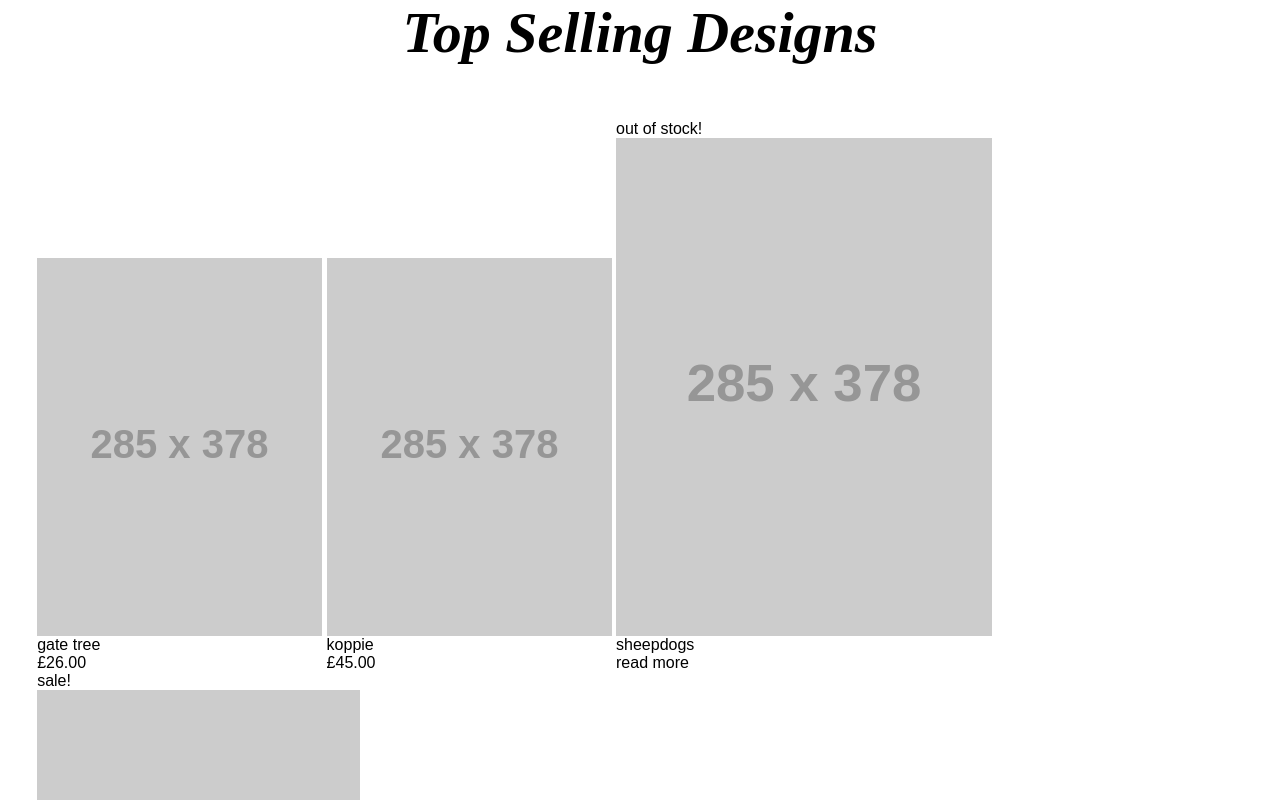
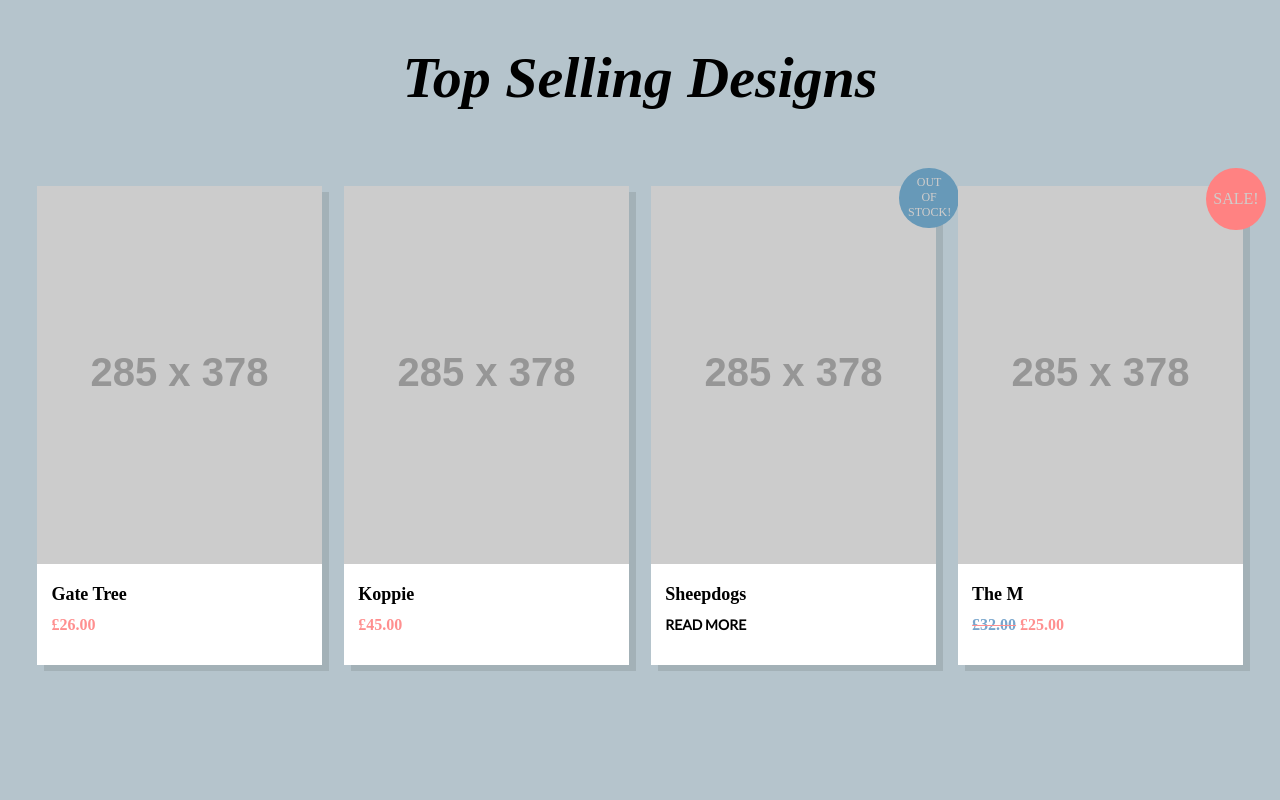
Before and after one commit to Abhijeet-Portfolio/fonto-template-sass, a website: page index.html in a window 1280 px wide. Shown: the part 3220-4020 px from the top of the page. Drawn offline with nearby package versions, Linux system fonts and the light colour scheme; files that its build step writes are made by us from their sources; placeholder pictures from the web are drawn by us; a web font is replaced by a local one.

Commit message:
selling scss done

```diff
--- /dev/null
+++ b/assets/sass/pages/_selling.scss
@@ -0,0 +1,68 @@
+// selling section start
+
+.selling {
+    padding-bottom: 144px;
+    background-color: $primary-background-color;
+
+    h2 { padding: 120px 0 75px;}
+
+    ul { @include flex(row,space-between);}
+
+    li {
+        position: relative;
+        background-color: #ffffff;
+        font-family: $primary-font-family;
+        @include boxShadow(7px,6px,#a3b1b7);
+
+        > span {
+            @include boxsizing;
+            width: 20.8%;
+            min-height: 60px;
+            padding: 7px 3%;
+            border-radius: 50%;
+            position: absolute;
+            top: -18px;
+            right: -8%;
+            background-color: #6799b8;
+            color: #d0cdcb;
+            font-size: 12px;
+            text-align: center;
+            text-transform: uppercase;
+        }
+
+        .sale {
+            padding: 22px 0;
+            background-color: #ff8282;
+            font-size: 16px;
+        }
+    }
+
+    h3 {
+        padding: 20px 5% 0;
+        font-size: 18px;
+        text-transform: capitalize;
+        font-weight: 600;
+    }
+
+    h4 {
+        padding: 11px 5% 31px;
+        color: #ff8f8f;
+        font-weight: 600;
+
+        span {
+            color: #77a5cc;
+            text-decoration: line-through;
+            text-decoration-color: #ff8f8f;
+        }
+    }
+
+    h5 {
+        padding: 11px 5%;
+        text-transform: uppercase;
+        font-size: 14px;
+        font-family: "lato",sans-serif;
+        font-weight: 600;
+    }
+}
+
+// selling section end
--- a/assets/sass/style.scss
+++ b/assets/sass/style.scss
@@ -9,3 +9,4 @@
 @import "pages/designs";
 @import "pages/slider";
 @import "pages/authors";
+@import "pages/selling";
--- a/assets/sass/utilities/_mixin.scss
+++ b/assets/sass/utilities/_mixin.scss
@@ -31,7 +31,7 @@
     flex-wrap: $wrap;
   }
 
-
+// icon
 @mixin icon($icon,$size:16px) {
   content: $icon;
   float: right;
@@ -39,3 +39,9 @@
   font-size: $size;
   text-indent: 0;
 }
+
+// box-shadow
+@mixin boxShadow($horizontal,$vertical,$color) {
+  -webkit-box-shadow: $horizontal $vertical $color;
+  box-shadow: $horizontal $vertical $color;
+}
--- a/index.html
+++ b/index.html
@@ -184,10 +184,10 @@
               <h5>read more</h5>
             </li>
             <li>
-              <span>sale!</span>
+              <span class="sale">sale!</span>
               <img src="https://via.placeholder.com/285x378" alt="the M">
               <h3>the m</h3>
-              <h4><span>&#163;32.00</span>&#163;25.00</h4>
+              <h4><span>&#163;32.00</span> &#163;25.00</h4>
             </li>
           </ul>
         </div>
```
Also changed, not shown: assets/css/style.css.
